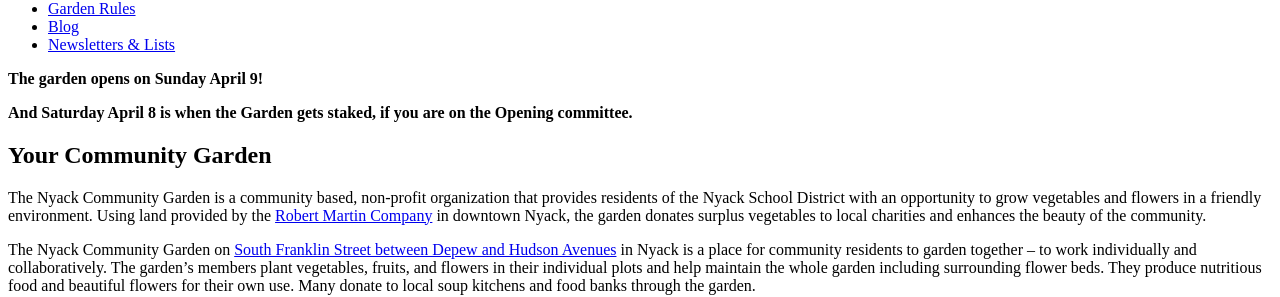
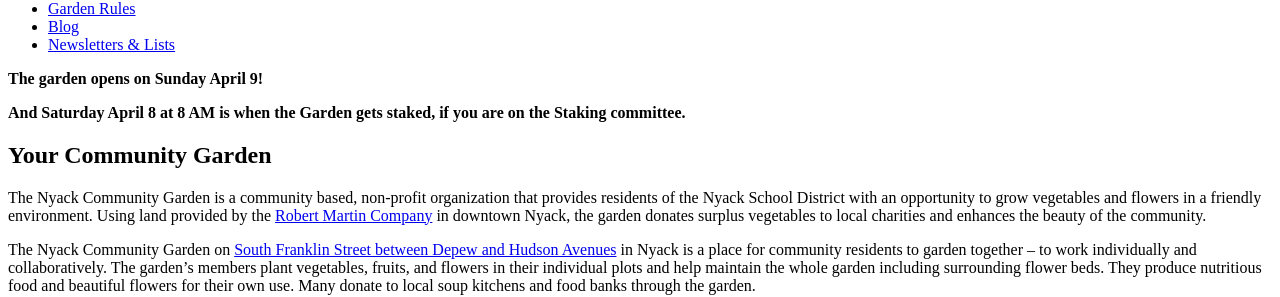
Before and after one commit to bosborne/nyackcommunitygarden, a Jekyll site: the page built from index.html, in a window 1280 px wide. Shown: the part 171-468 px from the top of the page. Built offline with Jekyll 4.4.1, drawn with Linux system fonts in a browser that asks for light colours; nearby versions of some CDN libraries; library files that are not in the unit come from our copies.

Commit message:
Correct name of committee

```diff
--- a/_layouts/default.html
+++ b/_layouts/default.html
@@ -42,7 +42,7 @@
 <p>
 The garden opens on Sunday April 9!
 </p>
-And Saturday April 8 is when the Garden gets staked, if you are on the Opening committee.</i>
+And Saturday April 8 at 8 AM is when the Garden gets staked, if you are on the Staking committee.</i>
      </b>
         <br>
         </div>
```
